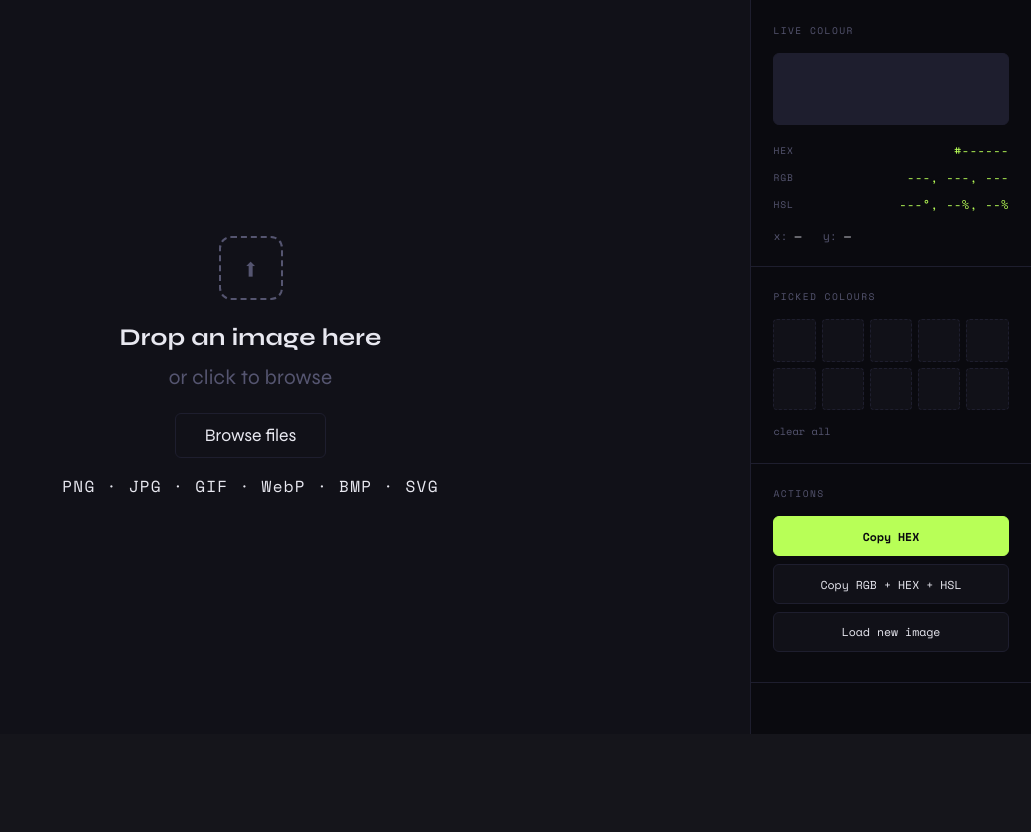
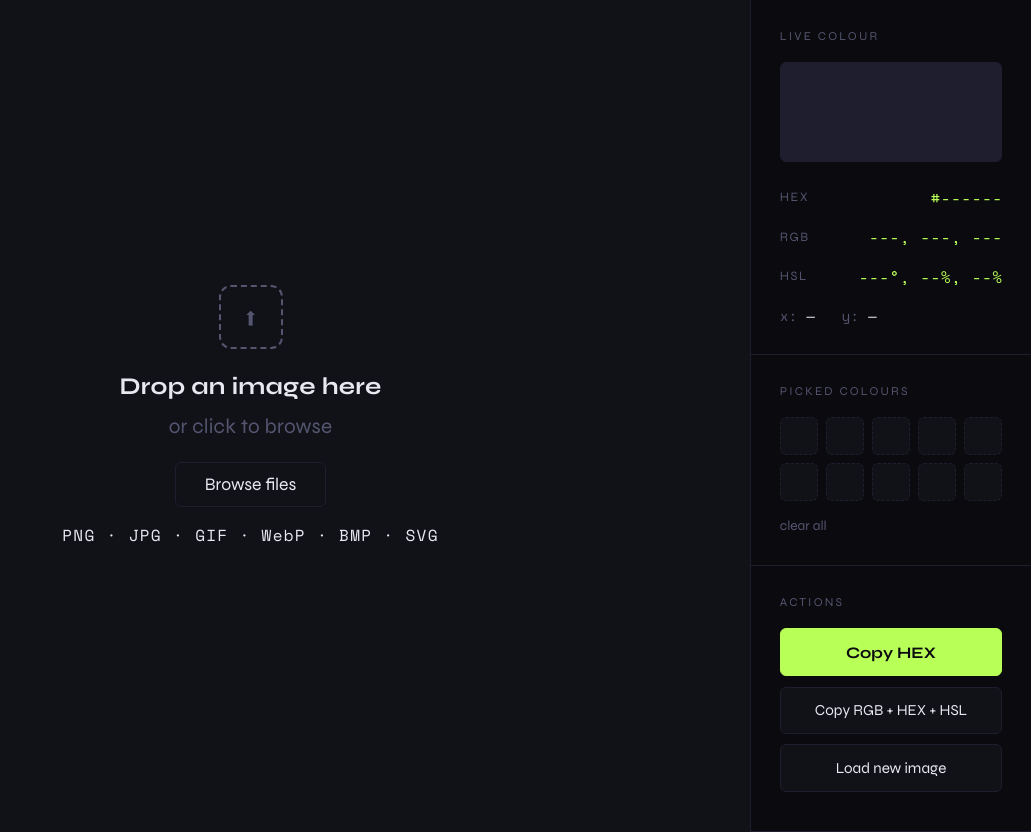
Before and after one commit to georgestanley33/hex-code-picker, a Flask app: page / in a window 1280 px wide. Shown: the part 66-898 px from the top of the page, without its empty margins (249-1280 px from the left). Before the commit the page ends 800 px from the top, so only its background shows below. Run offline with Flask 3, Linux system fonts and the light colour scheme.

Commit message:
right side overhaul

```diff
--- a/templates/index.html
+++ b/templates/index.html
@@ -196,43 +196,45 @@
     }
 
     .panel {
-      padding: 1.4rem;
+      padding: 1.8rem;
       border-bottom: 1px solid var(--border);
     }
     .panel-label {
-      font-size: 0.6rem;
-      letter-spacing: 0.15em;
+      font-size: 0.75rem;
+      letter-spacing: 0.18em;
       text-transform: uppercase;
       color: var(--muted);
-      margin-bottom: 1rem;
+      margin-bottom: 1.2rem;
+      font-family: 'Syne', sans-serif;
     }
 
     /* Live color display */
     #color-swatch {
       width: 100%;
-      height: 72px;
+      height: 100px;
       border-radius: var(--radius);
       border: 1px solid var(--border);
-      margin-bottom: 1rem;
+      margin-bottom: 1.4rem;
       transition: background-color 0.05s;
       background: #1e1e2e;
       position: relative;
     }
 
-    .color-values { display: flex; flex-direction: column; gap: 0.5rem; }
+    .color-values { display: flex; flex-direction: column; gap: 0.9rem; }
     .value-row {
       display: flex;
       justify-content: space-between;
       align-items: center;
     }
     .value-key {
-      font-size: 0.6rem;
+      font-size: 0.8rem;
       color: var(--muted);
-      letter-spacing: 0.1em;
+      letter-spacing: 0.12em;
       text-transform: uppercase;
+      font-family: 'Syne', sans-serif;
     }
     .value-val {
-      font-size: 0.8rem;
+      font-size: 1.05rem;
       color: var(--accent);
       cursor: pointer;
       transition: opacity 0.15s;
@@ -242,9 +244,9 @@
 
     /* Coords */
     #coords-display {
-      font-size: 0.72rem;
+      font-size: 0.9rem;
       color: var(--muted);
-      margin-top: 0.8rem;
+      margin-top: 1rem;
     }
     #coords-display span { color: var(--text); }
 
@@ -252,11 +254,11 @@
     #history-grid {
       display: grid;
       grid-template-columns: repeat(5, 1fr);
-      gap: 6px;
+      gap: 8px;
     }
     .swatch-item {
       aspect-ratio: 1;
-      border-radius: 4px;
+      border-radius: 6px;
       border: 1px solid var(--border);
       cursor: pointer;
       transition: transform 0.15s, box-shadow 0.15s;
@@ -273,12 +275,12 @@
     }
 
     #clear-history {
-      margin-top: 0.8rem;
+      margin-top: 1rem;
       background: none;
       border: none;
       color: var(--muted);
-      font-family: 'Space Mono', monospace;
-      font-size: 0.65rem;
+      font-family: 'Syne', sans-serif;
+      font-size: 0.85rem;
       cursor: pointer;
       transition: color 0.15s;
       padding: 0;
@@ -288,17 +290,17 @@
     /* Actions */
     .action-btn {
       width: 100%;
-      padding: 0.65rem;
+      padding: 0.85rem;
       border-radius: var(--radius);
-      font-family: 'Space Mono', monospace;
-      font-size: 0.72rem;
+      font-family: 'Syne', sans-serif;
+      font-size: 0.95rem;
       cursor: pointer;
       transition: all 0.15s;
       text-align: center;
       border: 1px solid var(--border);
       background: var(--surface);
       color: var(--text);
-      margin-bottom: 0.5rem;
+      margin-bottom: 0.65rem;
     }
     .action-btn:hover { border-color: var(--accent); color: var(--accent); }
     .action-btn.primary {
@@ -306,6 +308,7 @@
       color: #0a0a0f;
       border-color: var(--accent);
       font-weight: 700;
+      font-size: 1rem;
     }
     .action-btn.primary:hover { background: #d4ff80; }
 
```
